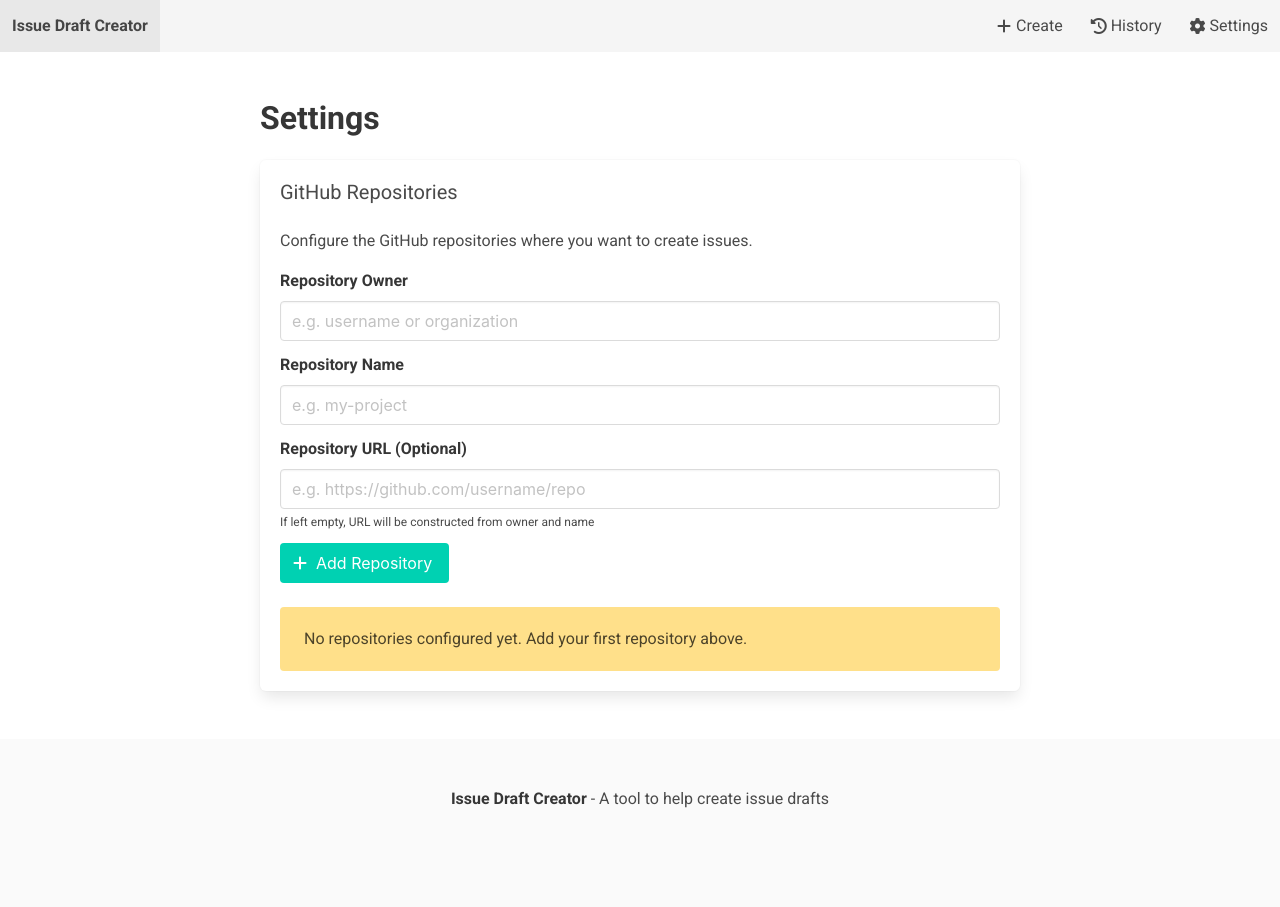
After one commit to jun-a/issue-creator-pj, a FastAPI app: template issue-draft-creator/templates/settings.html in a window 1280 px wide. The commit adds this page. Run offline with FastAPI, Linux system fonts and the light colour scheme; the template is opened without the code that fills it, so the values that code supplies are empty; some libraries are stand-ins or nearby versions.

Commit message:
✨ GitHubリポジトリの設定機能を追加し、リポジトリ一覧を表示するテンプレートを作成。Issue作成リンクを動的に生成する機能を実装。

```diff
--- a/issue-draft-creator/main.py
+++ b/issue-draft-creator/main.py
@@ -120,6 +120,81 @@
 
 # ストレージのインスタンス化
 storage = LocalStorage()
+
+# GitHubリポジトリ設定モデル
+class GitHubRepo(BaseModel):
+    id: str
+    name: str
+    owner: str
+    url: str
+    created_at: str
+
+    @property
+    def full_name(self) -> str:
+        return f"{self.owner}/{self.name}"
+
+    @property
+    def issues_url(self) -> str:
+        return f"{self.url}/issues/new"
+
+# リポジトリストレージクラス
+class RepoStorage:
+    def __init__(self, file_path: str = "repositories.json"):
+        self.file_path = file_path
+        self.repos: Dict[str, GitHubRepo] = {}
+        self._load()
+
+    def _load(self):
+        """JSONファイルからリポジトリを読み込む"""
+        try:
+            if os.path.exists(self.file_path):
+                with open(self.file_path, 'r', encoding='utf-8') as f:
+                    data = json.load(f)
+                    self.repos = {
+                        id: GitHubRepo(**repo_data)
+                        for id, repo_data in data.items()
+                    }
+        except Exception as e:
+            logger.error(f"Failed to load repositories: {e}")
+            self.repos = {}
+
+    def _save(self):
+        """リポジトリをJSONファイルに保存"""
+        try:
+            with open(self.file_path, 'w', encoding='utf-8') as f:
+                json.dump(
+                    {id: repo.dict() for id, repo in self.repos.items()},
+                    f,
+                    ensure_ascii=False,
+                    indent=2,
+                    default=str
+                )
+        except Exception as e:
+            logger.error(f"Failed to save repositories: {e}")
+
+    def add_repo(self, repo: GitHubRepo):
+        """新しいリポジトリを追加"""
+        self.repos[repo.id] = repo
+        self._save()
+
+    def delete_repo(self, repo_id: str) -> bool:
+        """リポジトリを削除"""
+        if repo_id in self.repos:
+            del self.repos[repo_id]
+            self._save()
+            return True
+        return False
+
+    def get_repo(self, repo_id: str) -> Optional[GitHubRepo]:
+        """IDでリポジトリを取得"""
+        return self.repos.get(repo_id)
+
+    def get_all_repos(self) -> List[GitHubRepo]:
+        """全てのリポジトリを取得"""
+        return list(self.repos.values())
+
+# ストレージのインスタンス化
+repo_storage = RepoStorage()
 
 # Jinja2フィルターの追加
 def format_list_items(text):
@@ -283,12 +358,14 @@
 @app.get("/preview/{issue_id}", response_class=HTMLResponse)
 async def preview_issue(request: Request, issue_id: str):
     try:
-        issue = storage.get_issue(issue_id)  # ストレージからissueを取得
+        issue = storage.get_issue(issue_id)
+        repos = repo_storage.get_all_repos()
         if not issue:
             raise HTTPException(status_code=404, detail="Issue not found")
         return templates.TemplateResponse("preview.html", {
             "request": request,
-            "issue": issue
+            "issue": issue,
+            "repos": repos
         })
     except HTTPException as e:
         return templates.TemplateResponse("error.html", {
@@ -315,6 +392,78 @@
             "message": str(e)
         })
 
+# GitHub関連エンドポイント
+@app.get("/settings", response_class=HTMLResponse)
+async def settings_page(request: Request):
+    try:
+        repos = repo_storage.get_all_repos()
+        return templates.TemplateResponse("settings.html", {
+            "request": request,
+            "page_title": "Settings",
+            "repos": repos
+        })
+    except Exception as e:
+        return templates.TemplateResponse("error.html", {
+            "request": request,
+            "message": str(e)
+        })
+
+@app.post("/api/repos", response_class=HTMLResponse)
+async def add_repository(request: Request,
+                         name: str = Form(...),
+                         owner: str = Form(...),
+                         url: str = Form(...)):
+    try:
+        # URLの正規化
+        if not url.startswith(('http://', 'https://')):
+            url = 'https://' + url
+
+        # GitHubのURLかどうかを簡易チェック
+        if 'github.com' not in url:
+            url = f'https://github.com/{owner}/{name}'
+
+        repo = GitHubRepo(
+            id=str(uuid.uuid4()),
+            name=name,
+            owner=owner,
+            url=url,
+            created_at=datetime.utcnow().isoformat()
+        )
+
+        repo_storage.add_repo(repo)
+
+        return templates.TemplateResponse("partials/repo_list.html", {
+            "request": request,
+            "repos": repo_storage.get_all_repos()
+        })
+    except Exception as e:
+        return templates.TemplateResponse("partials/error_message.html", {
+            "request": request,
+            "message": str(e)
+        })
+
+@app.delete("/api/repos/{repo_id}", response_class=HTMLResponse)
+async def delete_repository(request: Request, repo_id: str):
+    try:
+        success = repo_storage.delete_repo(repo_id)
+        if not success:
+            raise HTTPException(status_code=404, detail="Repository not found")
+
+        return templates.TemplateResponse("partials/repo_list.html", {
+            "request": request,
+            "repos": repo_storage.get_all_repos()
+        })
+    except HTTPException as e:
+        return templates.TemplateResponse("partials/error_message.html", {
+            "request": request,
+            "message": e.detail
+        })
+    except Exception as e:
+        return templates.TemplateResponse("partials/error_message.html", {
+            "request": request,
+            "message": str(e)
+        })
+
 if __name__ == "__main__":
     import uvicorn
     uvicorn.run(app, host="0.0.0.0", port=8000)
--- /dev/null
+++ b/issue-draft-creator/repositories.json
@@ -0,0 +1,9 @@
+{
+  "a6dd5134-2b7c-4a33-85ce-a774f5248b95": {
+    "id": "a6dd5134-2b7c-4a33-85ce-a774f5248b95",
+    "name": "issue-creator-pj",
+    "owner": "jun-a",
+    "url": "https://github.com/jun-a/issue-creator-pj",
+    "created_at": "2025-03-03T04:10:10.467247"
+  }
+}
--- a/issue-draft-creator/templates/base.html
+++ b/issue-draft-creator/templates/base.html
@@ -29,6 +29,10 @@
                     <span class="icon"><i class="fas fa-history"></i></span>
                     <span>History</span>
                 </a>
+                <a href="/settings" class="navbar-item">
+                    <span class="icon"><i class="fas fa-cog"></i></span>
+                    <span>Settings</span>
+                </a>
             </div>
         </div>
     </nav>
--- /dev/null
+++ b/issue-draft-creator/templates/partials/repo_list.html
@@ -0,0 +1,40 @@
+{% if repos %}
+<h3 class="subtitle">Your Repositories</h3>
+<div class="table-container">
+    <table class="table is-fullwidth is-hoverable">
+        <thead>
+            <tr>
+                <th>Repository</th>
+                <th>URL</th>
+                <th>Actions</th>
+            </tr>
+        </thead>
+        <tbody>
+            {% for repo in repos %}
+            <tr>
+                <td>{{ repo.owner }}/{{ repo.name }}</td>
+                <td>
+                    <a href="{{ repo.url }}" target="_blank" rel="noopener">
+                        {{ repo.url }}
+                    </a>
+                </td>
+                <td>
+                    <button class="button is-small is-danger"
+                            hx-delete="/api/repos/{{ repo.id }}"
+                            hx-target="#repo-list-container"
+                            hx-confirm="Are you sure you want to delete this repository?">
+                        <span class="icon">
+                            <i class="fas fa-trash"></i>
+                        </span>
+                    </button>
+                </td>
+            </tr>
+            {% endfor %}
+        </tbody>
+    </table>
+</div>
+{% else %}
+<div class="notification is-warning">
+    No repositories configured yet. Add your first repository above.
+</div>
+{% endif %}
--- /dev/null
+++ b/issue-draft-creator/templates/settings.html
@@ -0,0 +1,84 @@
+{% extends "base.html" %}
+
+{% block content %}
+<div class="columns">
+    <div class="column is-8 is-offset-2">
+        <h1 class="title">Settings</h1>
+
+        <div class="box">
+            <h2 class="subtitle">GitHub Repositories</h2>
+            <p class="mb-4">
+                Configure the GitHub repositories where you want to create issues.
+            </p>
+
+            <form hx-post="/api/repos"
+                  hx-trigger="submit"
+                  hx-target="#repo-list-container"
+                  hx-swap="innerHTML"
+                  hx-indicator="#loading">
+
+                <div class="field">
+                    <label class="label">Repository Owner</label>
+                    <div class="control">
+                        <input class="input" type="text" name="owner" placeholder="e.g. username or organization" required>
+                    </div>
+                </div>
+
+                <div class="field">
+                    <label class="label">Repository Name</label>
+                    <div class="control">
+                        <input class="input" type="text" name="name" placeholder="e.g. my-project" required>
+                    </div>
+                </div>
+
+                <div class="field">
+                    <label class="label">Repository URL (Optional)</label>
+                    <div class="control">
+                        <input class="input" type="text" name="url" placeholder="e.g. https://github.com/username/repo">
+                        <p class="help">If left empty, URL will be constructed from owner and name</p>
+                    </div>
+                </div>
+
+                <div class="field">
+                    <div class="control">
+                        <button type="submit" class="button is-primary">
+                            <span class="icon">
+                                <i class="fas fa-plus"></i>
+                            </span>
+                            <span>Add Repository</span>
+                        </button>
+                    </div>
+                </div>
+            </form>
+
+            <div id="loading" class="is-hidden mt-3">
+                <progress class="progress is-small is-primary" max="100">15%</progress>
+            </div>
+
+            <div class="mt-5" id="repo-list-container">
+                {% include "partials/repo_list.html" %}
+            </div>
+        </div>
+    </div>
+</div>
+{% endblock %}
+
+{% block scripts %}
+<script>
+    document.body.addEventListener('htmx:beforeRequest', function(evt) {
+        document.getElementById('loading').classList.remove('is-hidden');
+    });
+
+    document.body.addEventListener('htmx:afterRequest', function(evt) {
+        document.getElementById('loading').classList.add('is-hidden');
+    });
+
+    document.body.addEventListener('htmx:error', function(evt) {
+        const errorNotification = document.getElementById('error-notification');
+        const errorMessage = document.getElementById('error-message');
+        errorMessage.textContent = evt.detail.error;
+        errorNotification.style.display = 'block';
+        errorNotification.classList.remove('is-hidden');
+    });
+</script>
+{% endblock %}
```
Also changed, not shown: issue-draft-creator/templates/preview.html (+67 -11 lines).
